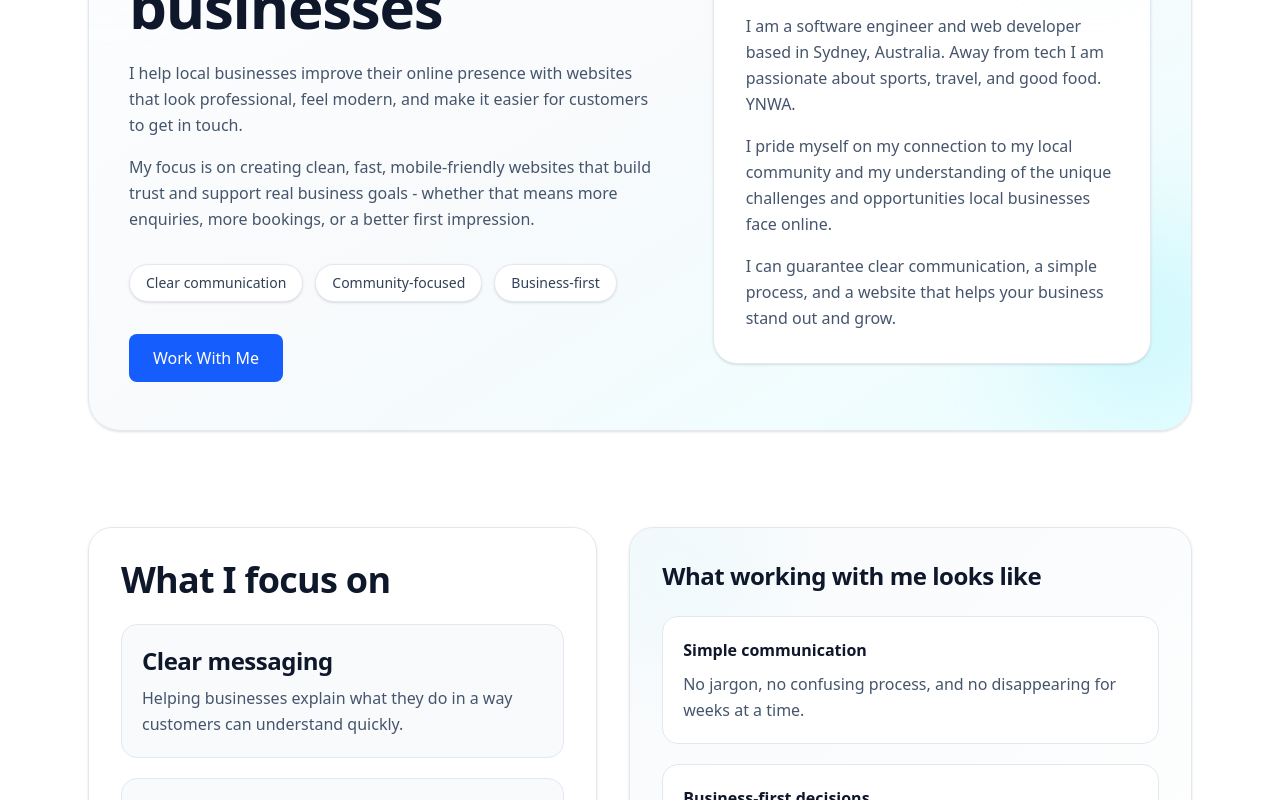
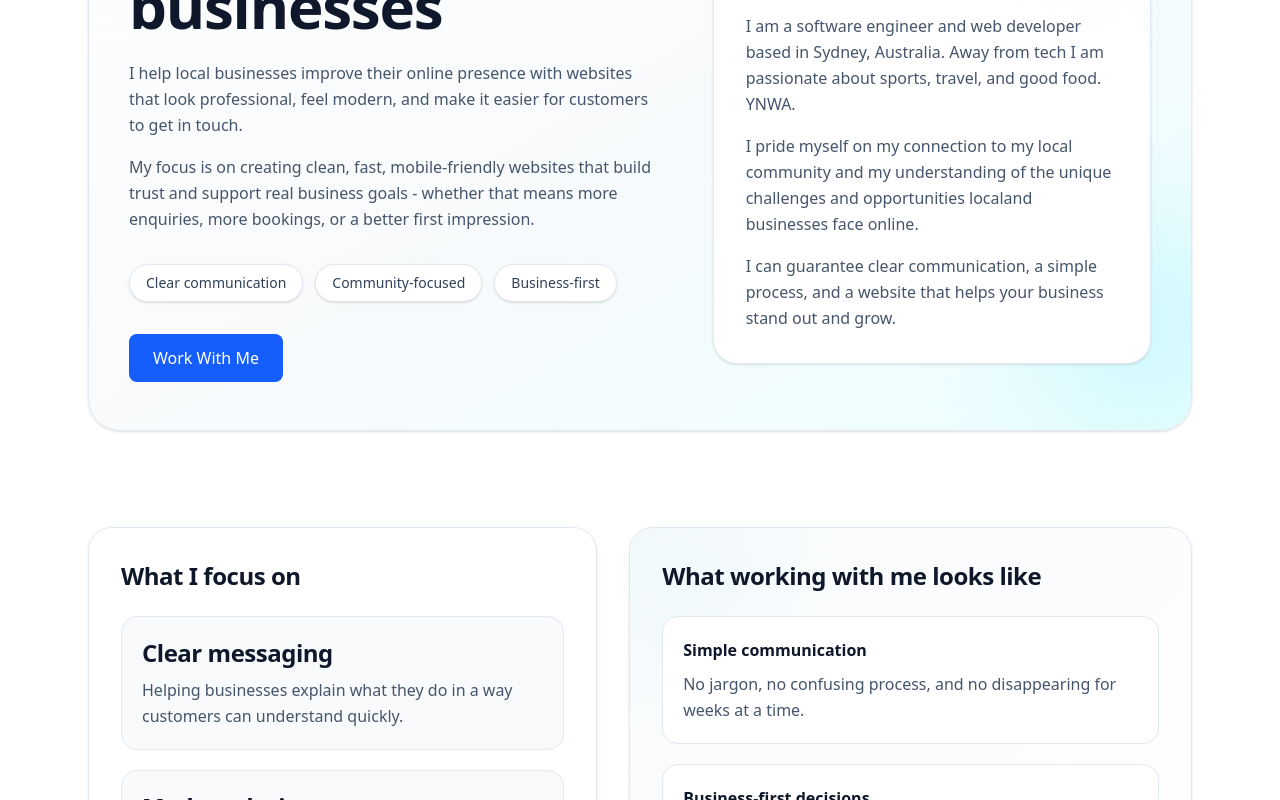
Before and after one commit to maybMedia/braith, a Next.js app: page /about in a window 1280 px wide. Shown: the part 412-1212 px from the top of the page. Built offline with nearby package versions, Linux system fonts and the light colour scheme.

Commit message:
Update styling

```diff
--- a/src/app/about/page.tsx
+++ b/src/app/about/page.tsx
@@ -103,7 +103,7 @@ export default function AboutPage() {
 
               <p className="mt-4 text-slate-600 dark:text-slate-300">
                 I pride myself on my connection to my local community and my
-                understanding of the unique challenges and opportunities local
+                understanding of the unique challenges and opportunities localand
                 businesses face online.
               </p>
 
@@ -120,11 +120,11 @@ export default function AboutPage() {
         <div className="container-custom">
           <div className="grid gap-8 scroll-stagger lg:grid-cols-[0.95fr_1.05fr]">
             <div className="rounded-3xl border border-slate-200 bg-white/90 p-8 shadow-sm backdrop-blur-sm dark:border-slate-800 dark:bg-slate-900/90">
-              <h2 className="text-2xl font-semibold text-slate-900 dark:text-slate-100">
+              <h3 className="text-2xl font-semibold text-slate-900 dark:text-slate-100">
                 What I focus on
-              </h2>
+              </h3>
 
-              <div className="mt-6 space-y-5 text-slate-600 scroll-stagger dark:text-slate-300">
+              <div className="mt-6 space-y-5 text-slate-600 dark:text-slate-300">
                 <div className="rounded-2xl border border-slate-200 bg-slate-50 p-5 dark:border-slate-800 dark:bg-slate-950">
                   <h3 className="text-lg font-semibold text-slate-900 dark:text-slate-100">
                     Clear messaging
@@ -161,11 +161,11 @@ export default function AboutPage() {
               <div className="motion-glow pointer-events-none absolute left-0 top-0 hidden h-24 w-24 rounded-full bg-cyan-100/70 blur-3xl dark:bg-cyan-400/10 md:block" />
 
               <div className="relative">
-                <h3 className="text-xl font-semibold text-slate-900 dark:text-slate-100">
+                <h3 className="text-2xl font-semibold text-slate-900 dark:text-slate-100">
                   What working with me looks like
                 </h3>
 
-                <div className="mt-6 space-y-5 text-slate-600 scroll-stagger dark:text-slate-300">
+                <div className="mt-6 space-y-5 text-slate-600 dark:text-slate-300">
                   <div className="rounded-2xl border border-slate-200 bg-white p-5 dark:border-slate-800 dark:bg-slate-950">
                     <p className="font-semibold text-slate-900 dark:text-slate-100">
                       Simple communication
```
